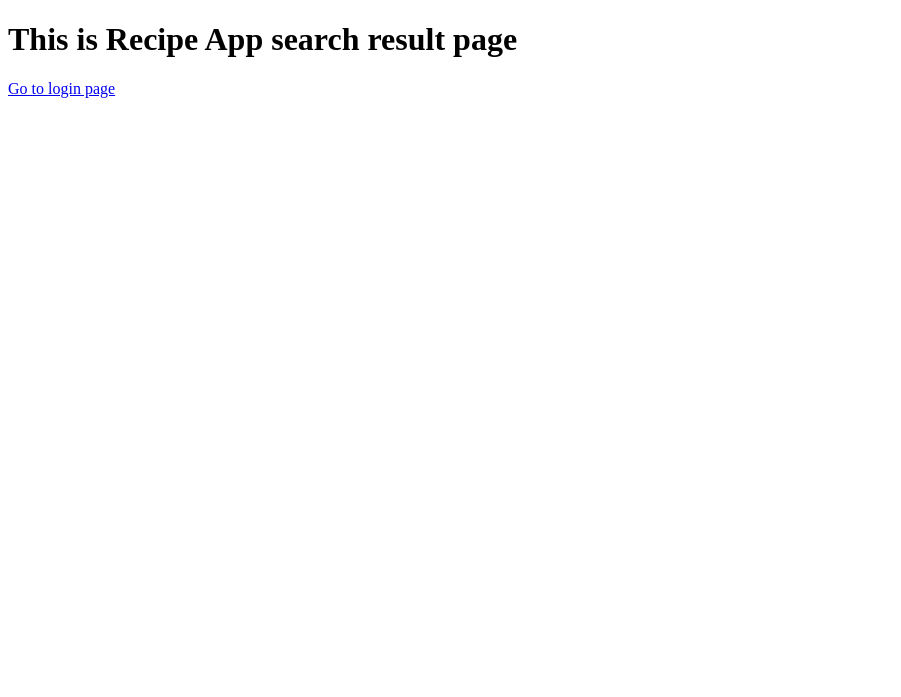
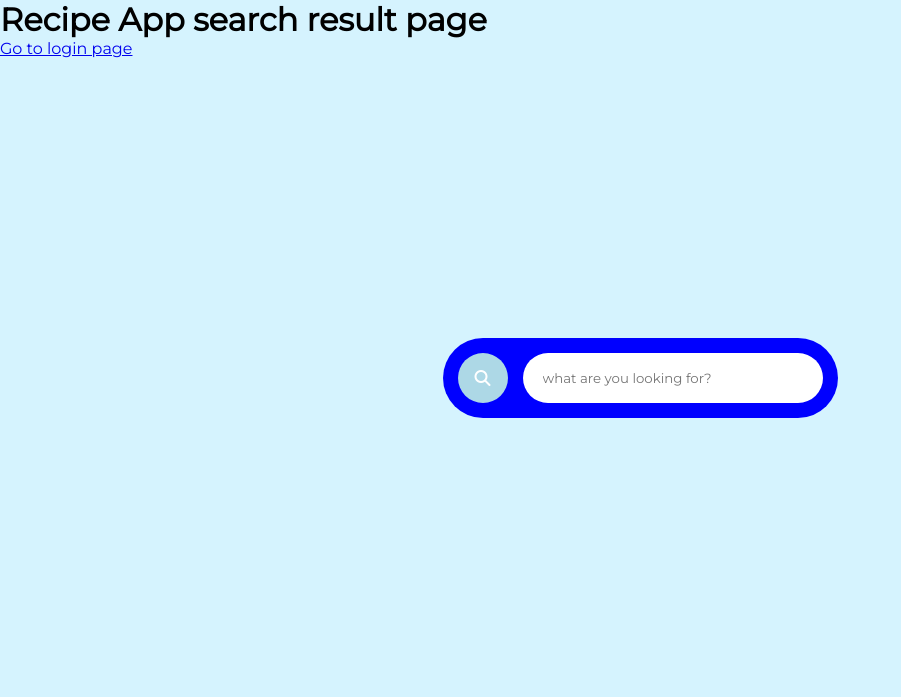
Before and after one commit to xlab-classes/cse442-spring2022-team-goggle, a Django app: template RecipeApp/templates/search-results.html in a window 1280 px wide. Shown: the top 697 px of the page, without its empty margins (0-901 px from the left). Run offline with Django 4.2, Linux system fonts and the light colour scheme; the template is opened without the code that fills it, so the values that code supplies are empty; some libraries are stand-ins or nearby versions.

Commit message:
Add search field

```diff
--- a/RecipeApp/templates/search-results.html
+++ b/RecipeApp/templates/search-results.html
@@ -1,12 +1,23 @@
 <!DOCTYPE html>
-
+<html lang="en">
 <head>
+  <meta charset="UTF-8">
   <title>This is search result page</title>
+  <link rel="stylesheet" href="styles.css">
+  <script src="https://kit.fontawesome.com/b99e675b6e.js"></script>
 </head>
 
 <body>
-  <h1>This is Recipe App search result page</h1>
+  <h1> Recipe App search result page</h1>
   <a href="{% url 'login'%}">Go to login page</a>
+  <div class="wrapper">
+    <div class="search_box">
+    <div class="search_btn">
+      <i class="fas fa-search"></i>
+    </div>
+    <input type="text" class="input_search" placeholder="what are you looking for?">
+    </div>
+
+  </div>
 </body>
-
 </html>
--- /dev/null
+++ b/RecipeApp/templates/styles.css
@@ -0,0 +1,49 @@
+@import url("https://fonts.googleapis.com/css2?family=Montserrat&display=swap");
+
+* {
+  font-family: "Montserrat", sans-serif;
+  margin: 0;
+  padding: 0;
+  box-sizing: border-box;
+}
+
+body {
+  background: #d5f3fe;
+}
+.wrapper {
+  min-height: 80vh;
+  display: flex;
+  justify-content: center;
+  align-items: center;
+}
+.search_box {
+  background: #0000ff;
+  position: relative;
+  padding: 15px;
+  border-radius: 50px;
+  display: flex;
+}
+
+.search_box .search_btn {
+  width: 50px;
+  height: 50px;
+  border-radius: 50%;
+  background: #add8e6;
+  display: flex;
+  justify-content: center;
+  align-items: center;
+  color: #fff;
+  margin-right: 15px;
+  cursor: pointer;
+}
+
+.search_box .input_search {
+  outline: none;
+  border: 0;
+  background: #fff;
+  color: #000000;
+  padding: 15px 20px;
+  width: 300px;
+  height: 50px;
+  border-radius: 50px;
+}
```
